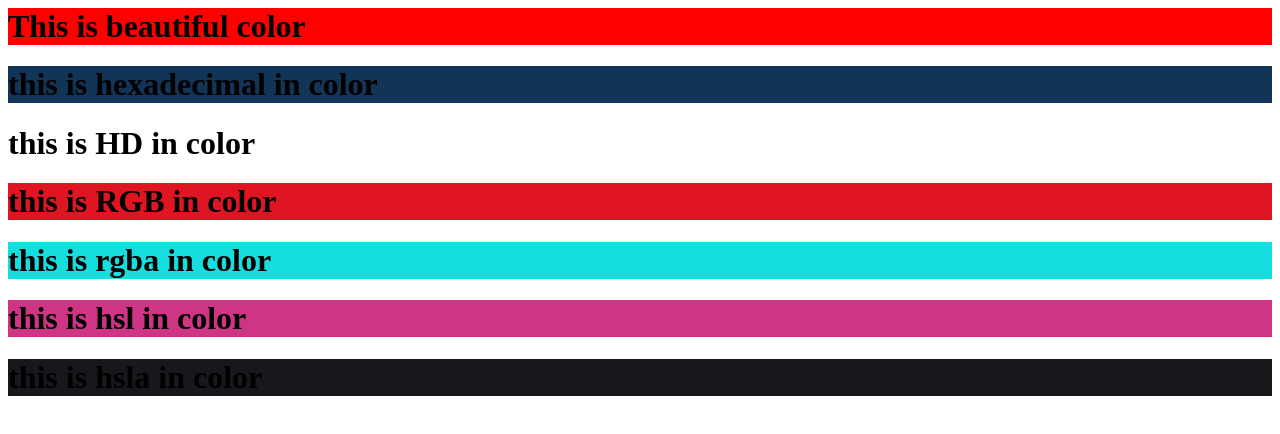
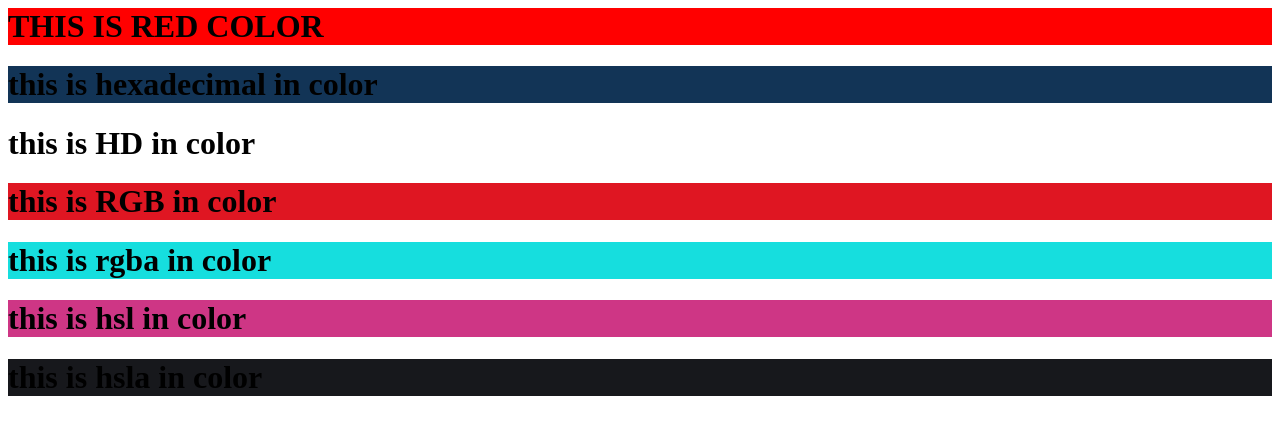
Before and after one commit to GobbarakalluSurendra/Practices-, a website: page colors.html in a window 1280 px wide. Drawn offline with Linux system fonts and the light colour scheme.

Commit message:
colors.html

```diff
--- a/colors.html
+++ b/colors.html
@@ -1,6 +1,6 @@
 <html>
     <body >
-        <h1 style="background-color:Red;">This is beautiful color</h1>
+        <h1 style="background-color:Red;">THIS IS RED COLOR</h1>
         <h1 style="background-color:#123456;">this is hexadecimal in color</h1>
         <h1 style="background-color:#ffffff;">this is HD in color</h1>
         <h1 style="background-color:rgb(223,22,34);">this is RGB in color</h1>
```
